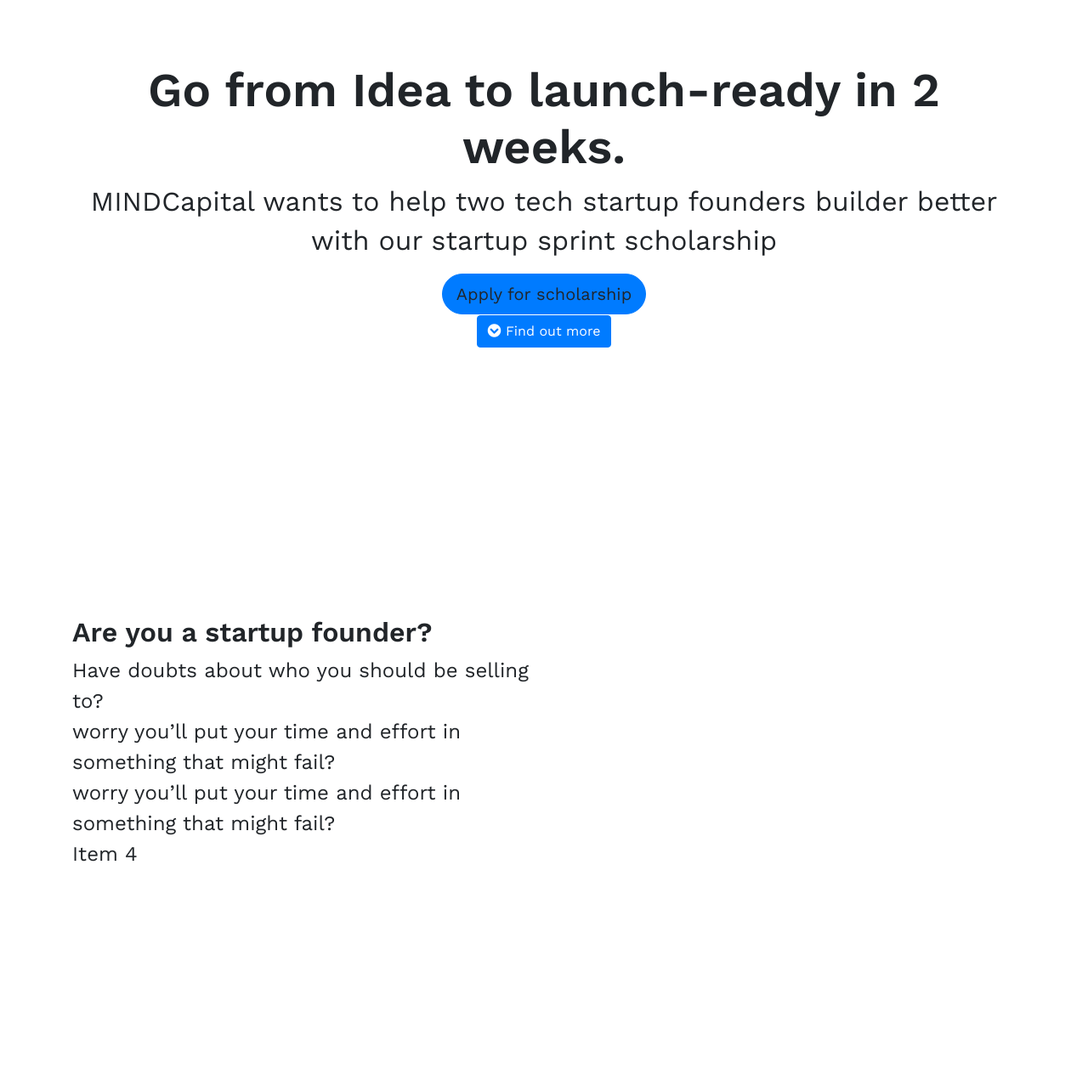
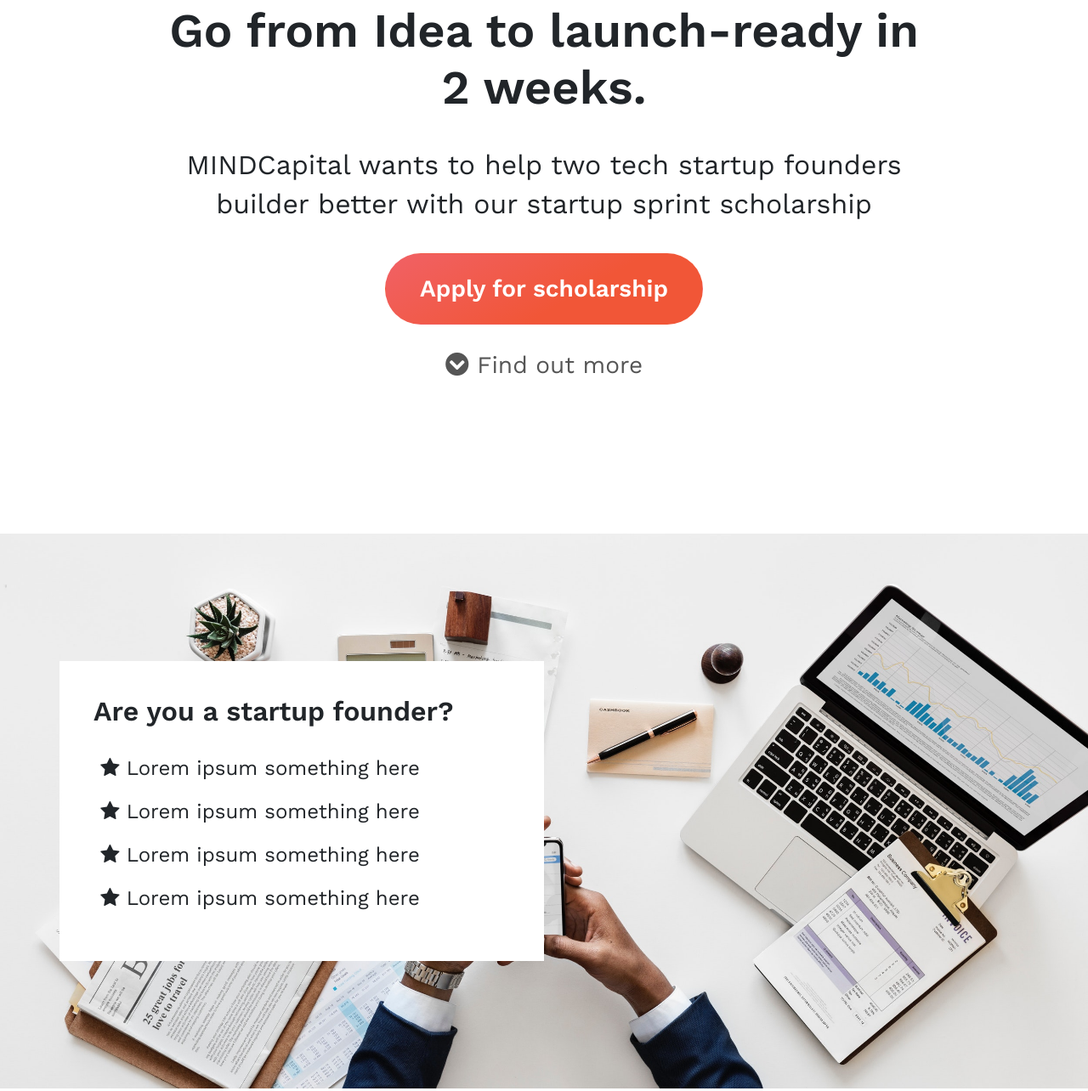
Before and after one commit to yadesesan/sprint-experiment-website, a plain HTML site: page index.html in a window 1280 px wide. Shown: the part 147-1431 px from the top of the page at 85% size. Drawn offline with nearby package versions, Linux system fonts and the light colour scheme.

Commit message:
New updates

```diff
--- a/assets/css/styles.css
+++ b/assets/css/styles.css
@@ -21,14 +21,67 @@ h2 {
   font-weight: 600;
 }
 
+#hero {
+  padding-top: 150px;
+}
+
+#hero h1 {
+  margin-bottom: 35px;
+}
+
 #hero p {
   font-size: 32px;
+  margin-bottom: 35px;
 }
 
-li {
+#hero li {
   font-size: 24px;
+  margin-bottom: 20px;
 }
 
-#hero {
-  padding-top: 220px;
+.cta-button {
+  background: rgb(241,86,55);
+  background: linear-gradient(330deg, rgba(241,86,55,1) 40%, rgba(241,97,102,1) 100%);
+  color: white !important;
+  font-size: 28px;
+  font-weight: 600;
+  padding: 20px 40px;
 }
+
+.cta-sub-button {
+  font-size: 28px;
+  color: #555555;
+}
+
+#hook {
+  background-image: url("../../assets/img/rawpixel-com-nappy-.jpg");
+  background-size: cover;
+  background-position: center;
+  background-repeat: no-repeat;
+}
+
+.pad-box {
+  padding: 40px;
+  background: #fff;
+}
+
+.pad-box li {
+  font-size: 24px;
+  margin-bottom: 15px;
+}
+
+.pad-box h2 {
+  margin-bottom: 30px;
+}
+
+#cta h2 {
+  margin-bottom: 40px;
+}
+
+#cta a {
+  margin-bottom: 25px;
+}
+
+#sprint {
+  padding-top: 0;
+}
--- a/index.html
+++ b/index.html
@@ -24,13 +24,13 @@
     </div>
     <section id="hero">
         <div class="container">
-            <div class="row">
-                <div class="col text-center">
+            <div class="row justify-content-center">
+                <div class="col-sm-12 col-md-12 col-lg-10 col-xl-10 text-center">
                     <h1>Go from Idea to launch-ready in 2 weeks. <br></h1>
                     <p>MINDCapital wants to help two tech startup founders builder better with our startup sprint scholarship<br></p>
                     <ul class="list-unstyled">
-                        <li><a class="btn btn-primary btn-lg rounded-pill" role="button">Apply for scholarship</a></li>
-                        <li><button class="btn btn-primary" type="button"><i class="fas fa-chevron-circle-down"></i>&nbsp;Find out more</button></li>
+                        <li><a class="btn btn-lg rounded-pill cta-button" role="button" href="#">Apply for scholarship</a></li>
+                        <li><a class="btn cta-sub-button" role="button" href="#"><i class="fas fa-chevron-circle-down"></i>&nbsp;Find out more</a></li>
                     </ul>
                 </div>
             </div>
@@ -39,30 +39,30 @@
     <section id="hook">
         <div class="container">
             <div class="row">
-                <div class="col-6">
+                <div class="col-6 pad-box">
                     <h2>Are you a startup founder?</h2>
                     <ul class="list-unstyled">
-                        <li>Have doubts about who you should be selling to?</li>
-                        <li>worry you’ll put your time and effort in something that might fail?<br></li>
-                        <li>worry you’ll put your time and effort in something that might fail?<br></li>
-                        <li>Item 4</li>
+                        <li>&nbsp;<i class="fa fa-star"></i>&nbsp;Lorem ipsum something here</li>
+                        <li>&nbsp;<i class="fa fa-star"></i>&nbsp;Lorem ipsum something here</li>
+                        <li>&nbsp;<i class="fa fa-star"></i>&nbsp;Lorem ipsum something here</li>
+                        <li>&nbsp;<i class="fa fa-star"></i>&nbsp;Lorem ipsum something here</li>
                     </ul>
                 </div>
                 <div class="col"><img></div>
             </div>
         </div>
     </section>
-    <section>
+    <section id="cta">
         <div class="container">
-            <div class="row">
-                <div class="col text-center">
-                    <h2>Apply to be one of two startup founders we will help answer these questions<br></h2><button class="btn btn-primary" type="button">Apply for scholarship</button>
+            <div class="row justify-content-center">
+                <div class="col-sm-12 col-md-12 col-lg-10 col-xl-10 text-center">
+                    <h2>Apply to be one of two startup founders we will help answer these questions<br></h2><a class="btn btn-lg rounded-pill cta-button" role="button" href="#">Apply for scholarship</a>
                     <p>DEADLINE for scholarship application: 30th June 2020<br></p>
                 </div>
             </div>
         </div>
     </section>
-    <section>
+    <section id="sprint">
         <div class="container">
             <div class="row">
                 <div class="col text-center">
```
Also changed, not shown: assets/img/rawpixel-com-nappy-.jpg (added), 1 other file.
